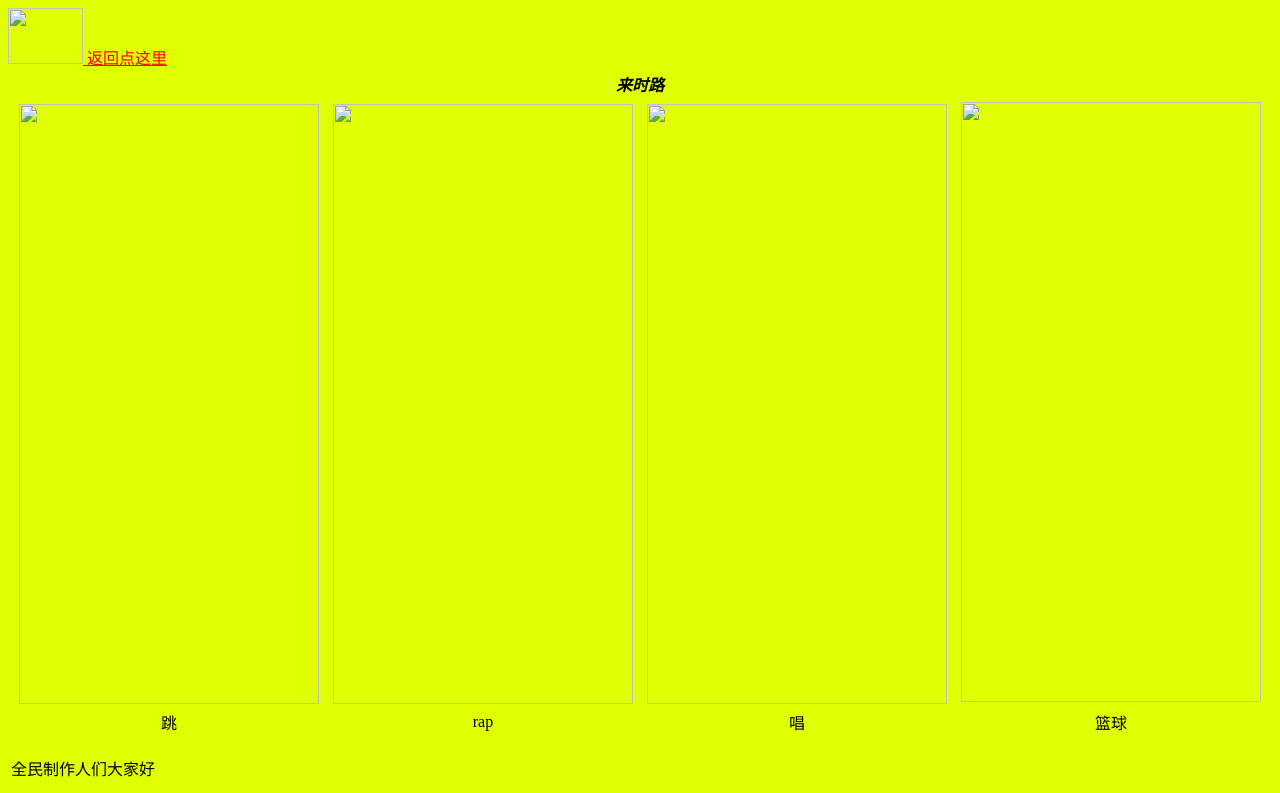
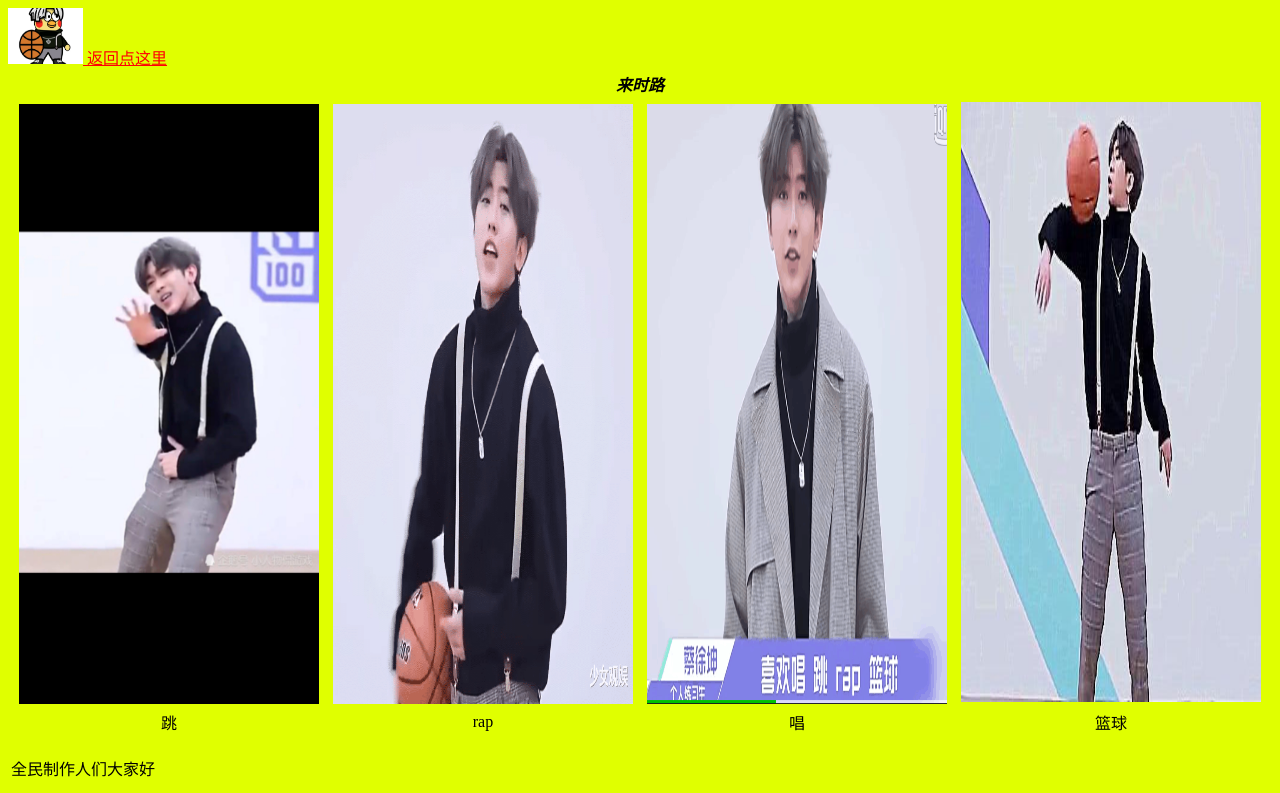
Before and after one commit to 54dxx/why-no-pictures, a plain HTML site: page 来时路.html in a window 1280 px wide. Shown: the top 793 px of the page. Drawn offline with Linux system fonts and the light colour scheme.

Commit message:
Update 来时路.html

```diff
--- a/来时路.html
+++ b/来时路.html
@@ -20,7 +20,7 @@ a:active {
 </head>
 
 <body text="#000000" link="#FF0408">
-<a href="index.html"><img src="../image/a69a6cccdb2e0ab19eb0bb71fa846094.jpg" width="75" height="56" alt=""/>
+<a href="index.html"><img src="a69a6cccdb2e0ab19eb0bb71fa846094.jpg" width="75" height="56" alt=""/>
 返回点这里
 </a>
 <table width="200" border="0" align="center">
@@ -33,10 +33,10 @@ a:active {
 <table width="1258" border="0" align="center">
   <tbody>
     <tr>
-      <td width="310" align="center"><img src="../image/ab33b408dd202df43128879ad71737fa.jpeg" alt="" width="300" height="600" align="absmiddle"/></td>
-      <td width="310" align="center"><img src="../image/9c99403d0b99dac17559ecd68bffb00b.png" alt="" width="300" height="600" align="middle"/></td>
-      <td width="310" align="center"><img src="../image/2f18cc064bc008cb19adf8944181b42d.png" alt="" width="300" height="600" align="middle"/></td>
-      <td width="310" align="center"><img src="../image/8e8188e647c3275301103525b92de8e2.jpeg" width="300" height="600" alt=""/></td>
+      <td width="310" align="center"><img src="ab33b408dd202df43128879ad71737fa.jpeg" alt="" width="300" height="600" align="absmiddle"/></td>
+      <td width="310" align="center"><img src="9c99403d0b99dac17559ecd68bffb00b.png" alt="" width="300" height="600" align="middle"/></td>
+      <td width="310" align="center"><img src="2f18cc064bc008cb19adf8944181b42d.png" alt="" width="300" height="600" align="middle"/></td>
+      <td width="310" align="center"><img src="8e8188e647c3275301103525b92de8e2.jpeg" width="300" height="600" alt=""/></td>
     </tr>
     <tr>
       <td align="center">跳</td>
```
